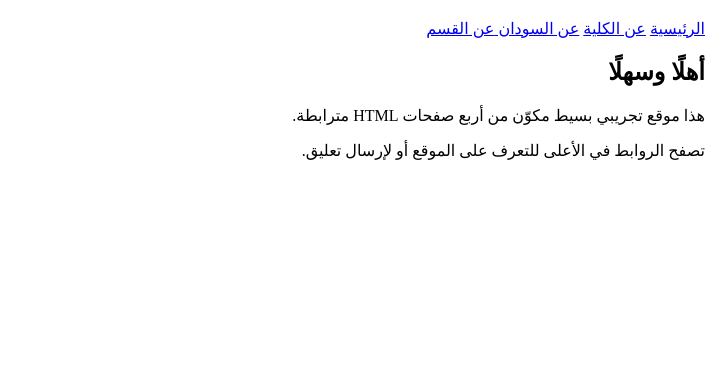
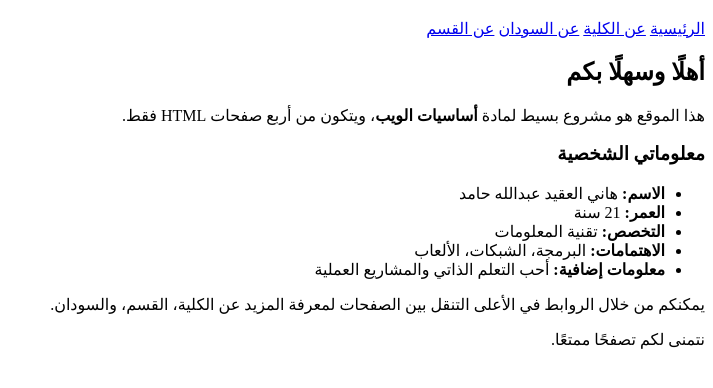
Before and after one commit to hanialageed9-arch/Hani-Alageed-ux, a plain HTML site: page index.html in a window 1280 px wide. Shown: the part 62-450 px from the top of the page, without its empty margins (567-1280 px from the left). Drawn offline with Linux system fonts and the light colour scheme.

Commit message:
Update index.html

```diff
--- a/index.html
+++ b/index.html
@@ -9,18 +9,29 @@
   <header>
     <h1>موقعي البسيط</h1>
     <nav>
-       <a href="index.html">الرئيسية</a>
+      <a href="index.html">الرئيسية</a>
       <a href="about.html">عن الكلية</a>
-      <a href="sudan.html">عن السودان </a>
+      <a href="sudan.html">عن السودان</a>
       <a href="it.html">عن القسم</a>
     </nav>
   </header>
 
   <main>
     <section>
-      <h2>أهلًا وسهلًا</h2>
-      <p>هذا موقع تجريبي بسيط مكوّن من أربع صفحات HTML مترابطة.</p>
-      <p>تصفح الروابط في الأعلى للتعرف على الموقع أو لإرسال تعليق.</p>
+      <h2>أهلًا وسهلًا بكم</h2>
+      <p>هذا الموقع هو مشروع بسيط لمادة <strong>أساسيات الويب</strong>، ويتكون من أربع صفحات HTML فقط.</p>
+
+      <h3>معلوماتي الشخصية</h3>
+      <ul>
+        <li><strong>الاسم:</strong> هاني العقيد عبدالله حامد</li>
+        <li><strong>العمر:</strong> 21 سنة</li>
+        <li><strong>التخصص:</strong> تقنية المعلومات</li>
+        <li><strong>الاهتمامات:</strong> البرمجة، الشبكات، الألعاب</li>
+        <li><strong>معلومات إضافية:</strong> أحب التعلم الذاتي والمشاريع العملية</li>
+      </ul>
+
+      <p>يمكنكم من خلال الروابط في الأعلى التنقل بين الصفحات لمعرفة المزيد عن الكلية، القسم، والسودان.</p>
+      <p>نتمنى لكم تصفحًا ممتعًا.</p>
     </section>
   </main>
 </body>
```
